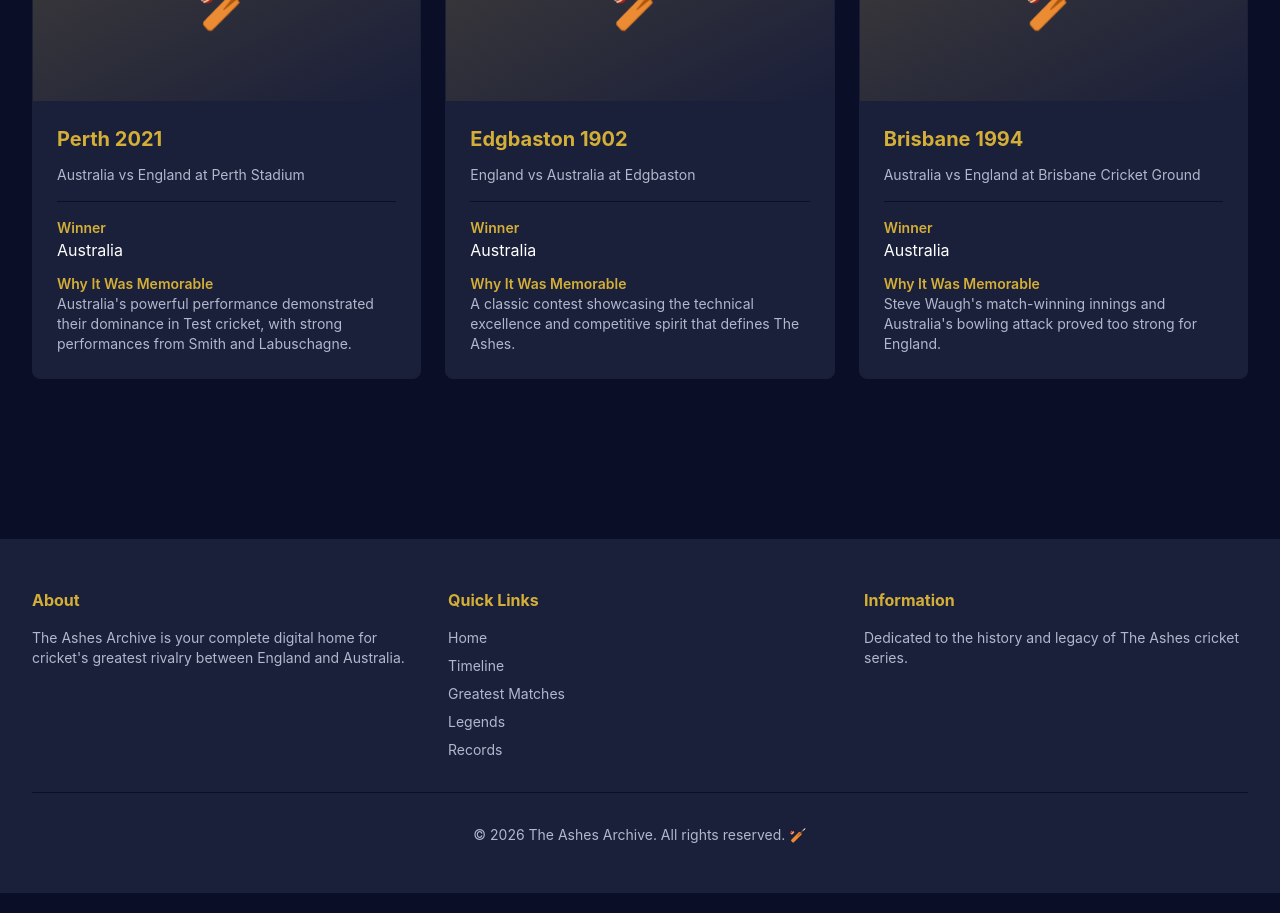
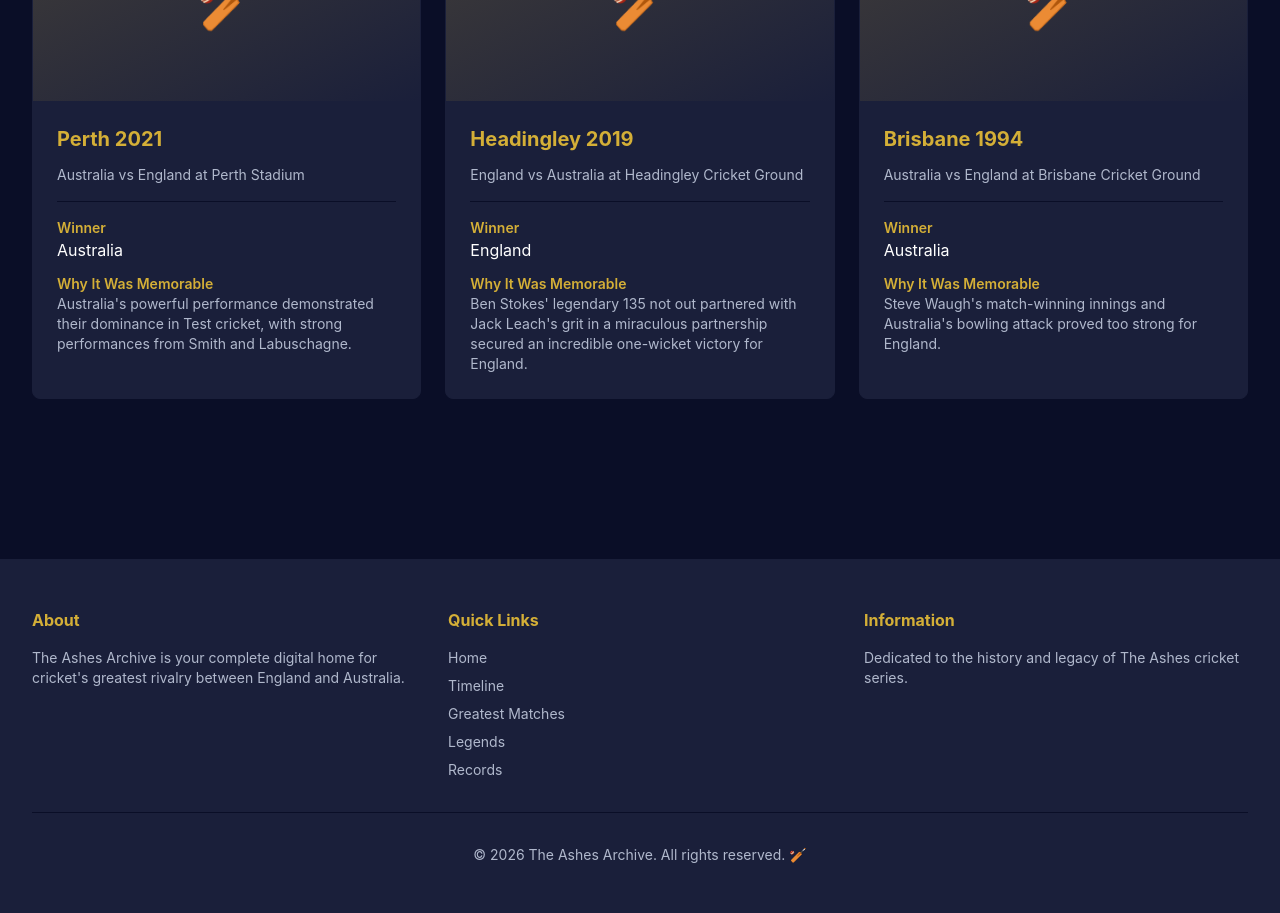
Before and after one commit to inmankevin33-art/ashes-archive, a Next.js app: page /greatest-matches in a window 1280 px wide. Shown: the part 1280-2193 px from the top of the page. Built offline with nearby package versions, Linux system fonts and the light colour scheme.

Commit message:
Add page.tsx files for all routes with Headingley 2019 update

```diff
--- a/src/app/greatest-matches/page.tsx
+++ b/src/app/greatest-matches/page.tsx
@@ -29,10 +29,10 @@ export default function GreatestMatches() {
       memorable: 'Australia\'s powerful performance demonstrated their dominance in Test cricket, with strong performances from Smith and Labuschagne.',
     },
     {
-      title: 'Edgbaston 1902',
-      summary: 'England vs Australia at Edgbaston',
-      winner: 'Australia',
-      memorable: 'A classic contest showcasing the technical excellence and competitive spirit that defines The Ashes.',
+      title: 'Headingley 2019',
+      summary: 'England vs Australia at Headingley Cricket Ground',
+      winner: 'England',
+      memorable: 'Ben Stokes\' legendary 135 not out partnered with Jack Leach\'s grit in a miraculous partnership secured an incredible one-wicket victory for England.',
     },
     {
       title: 'Brisbane 1994',
```
